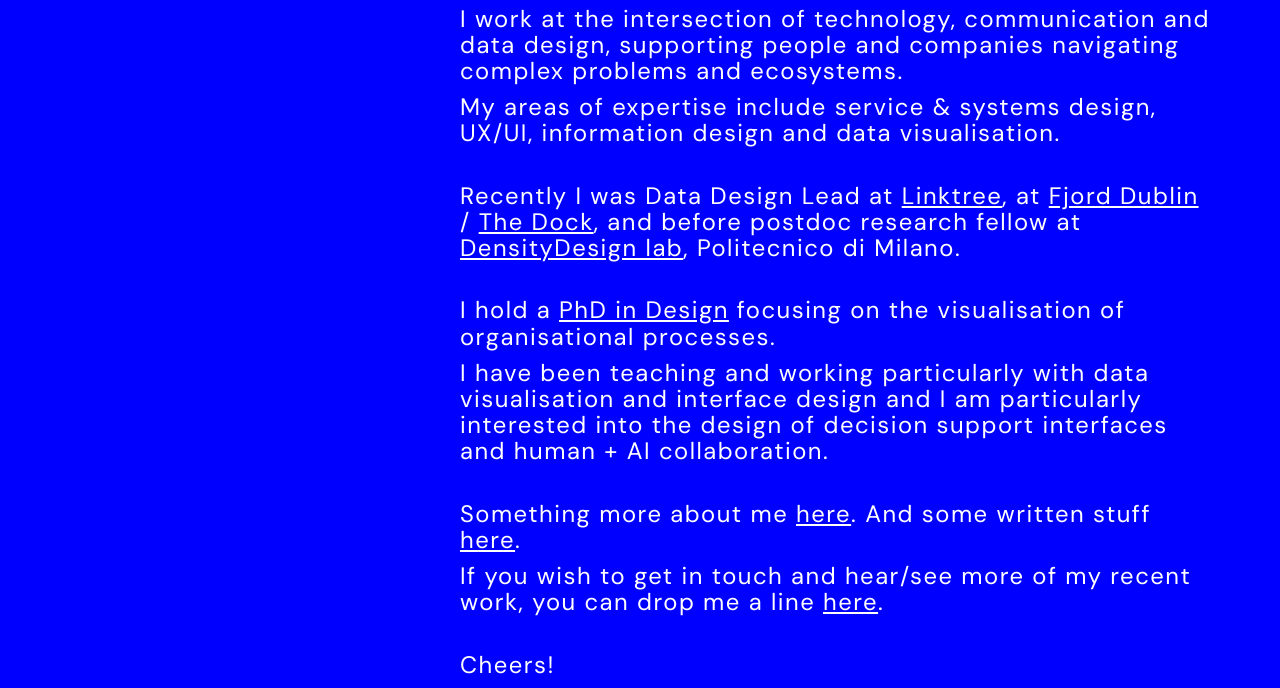
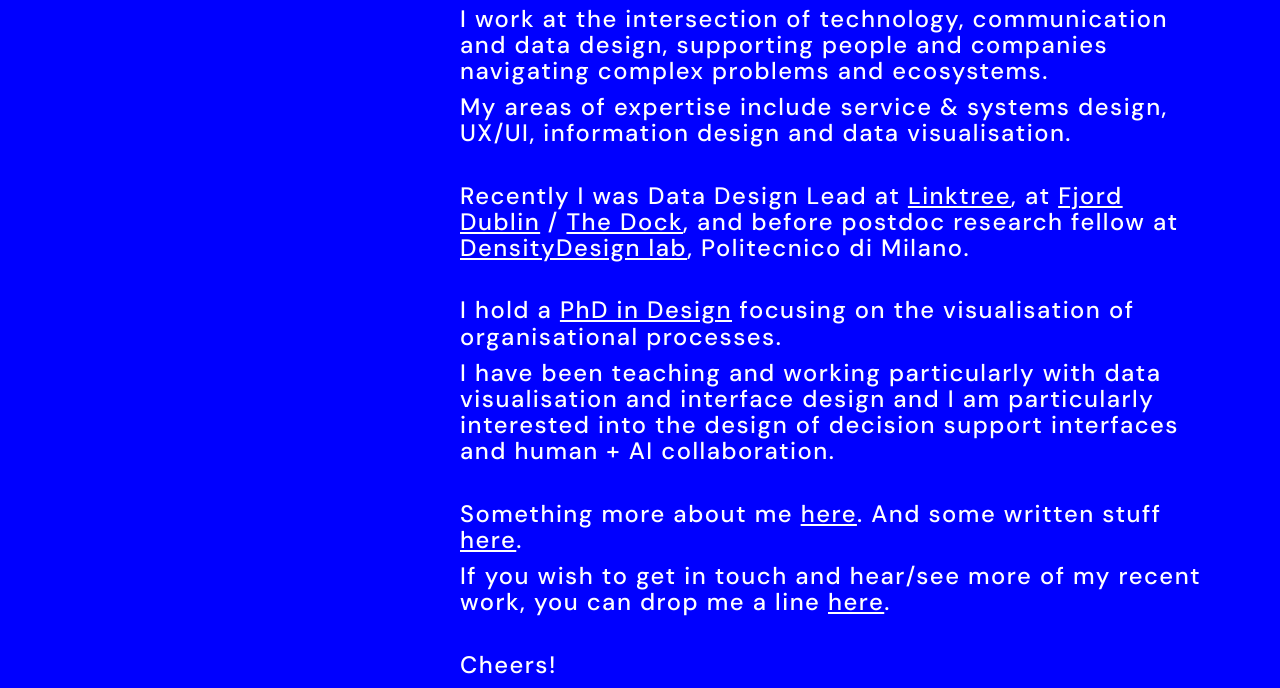
Before and after one commit to azzurrapini/azzurrapini.github.io, a plain HTML site: page index.html in a window 1280 px wide. Shown: the part 123-811 px from the top of the page. Drawn offline with nearby package versions, Linux system fonts and the light colour scheme.

Commit message:
change font 2

```diff
--- a/css/style.css
+++ b/css/style.css
@@ -5,7 +5,7 @@
     position: relative;
     font-family: 'DM Sans', sans-serif;
     text-align: left;
-    font-weight: regular;
+    font-weight: 500;
 }
 
 /*
@@ -27,7 +27,7 @@
 .main-title {
     font-family: 'DM Sans', sans-serif;
     color: #ffffff;
-    font-weight: bold;
+    font-weight: 700;
     letter-spacing: 4px;
     padding-bottom: 30px;
 }
--- a/index.html
+++ b/index.html
@@ -16,7 +16,7 @@
 
 <link rel="preconnect" href="https://fonts.googleapis.com">
 <link rel="preconnect" href="https://fonts.gstatic.com" crossorigin>
-<link href="https://fonts.googleapis.com/css2?family=DM+Sans:opsz,wght@9..40,400;9..40,700&display=swap" rel="stylesheet">
+<link href="https://fonts.googleapis.com/css2?family=DM+Sans:ital,opsz,wght@0,9..40,400;0,9..40,500;0,9..40,700;1,9..40,900&display=swap" rel="stylesheet">
 
     <link href="css/bootstrap.min.css" rel="stylesheet">
     <link href="css/style.css" rel="stylesheet">
```
